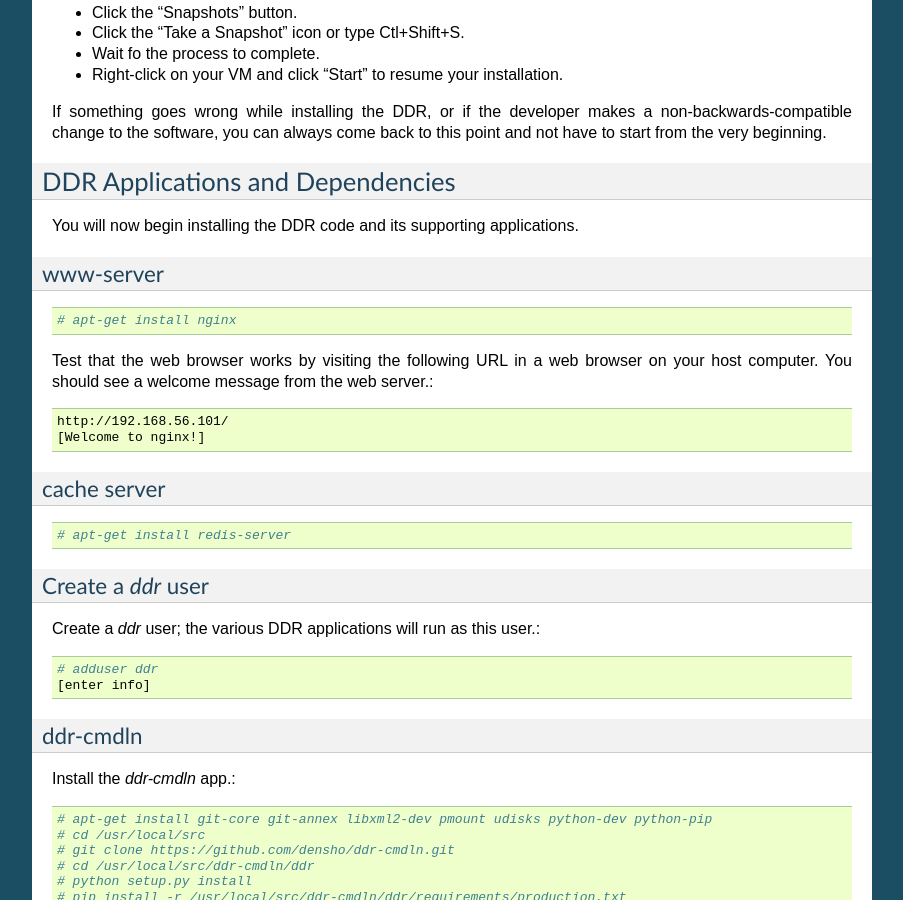
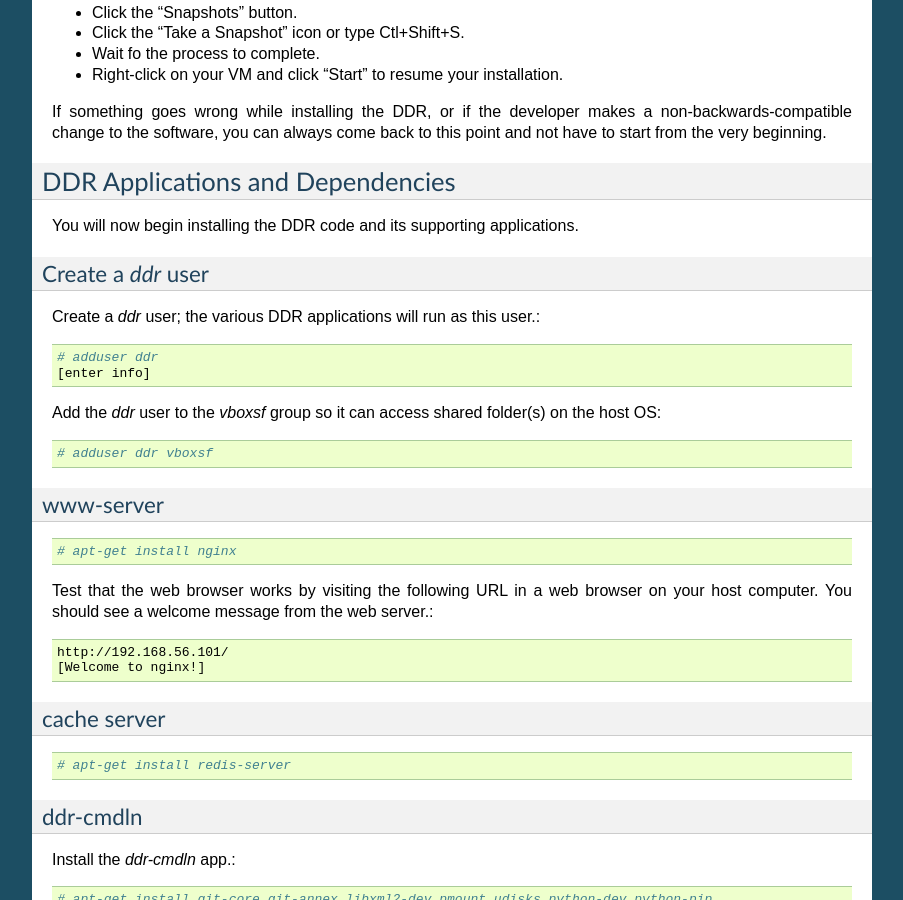
Before and after one commit to denshoproject/ddr-manual, a Sphinx documentation site: the page built from source/admins/create-workstation-vm.rst, in a window 1280 px wide and 900 px high, scrolled down 5878 px. Shown: the whole window, without its empty margins (198-1101 px from the left). Built offline with Sphinx 7.4.7, drawn with Linux system fonts in a browser that asks for light colours; pages that are not in the unit, such as notebooks, are missing from menus; some of the changed text lies outside the part shown.

Commit message:
mv create ddr user section; add user to vbox shared folders group

```diff
--- a/source/admins/create-workstation-vm.rst
+++ b/source/admins/create-workstation-vm.rst
@@ -379,6 +379,20 @@
 
 
 
+Create a `ddr` user
+-------------------
+
+Create a `ddr` user; the various DDR applications will run as this user.::
+
+    # adduser ddr
+    [enter info]
+
+Add the `ddr` user to the `vboxsf` group so it can access shared folder(s) on the host OS::
+
+    # adduser ddr vboxsf
+
+
+
 www-server
 ----------
 
```
Also changed, not shown: other parts of source/admins/create-workstation-vm.rst (+0 -10 lines).
